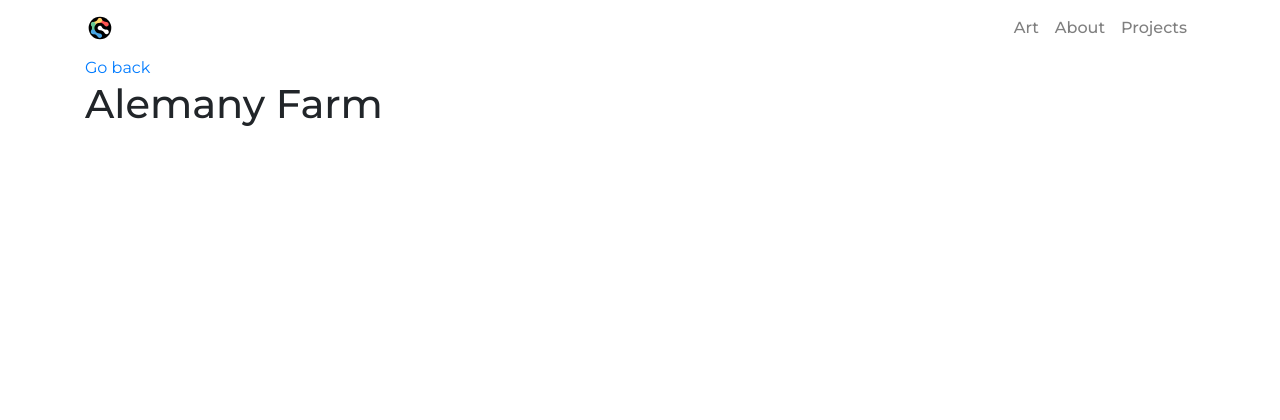
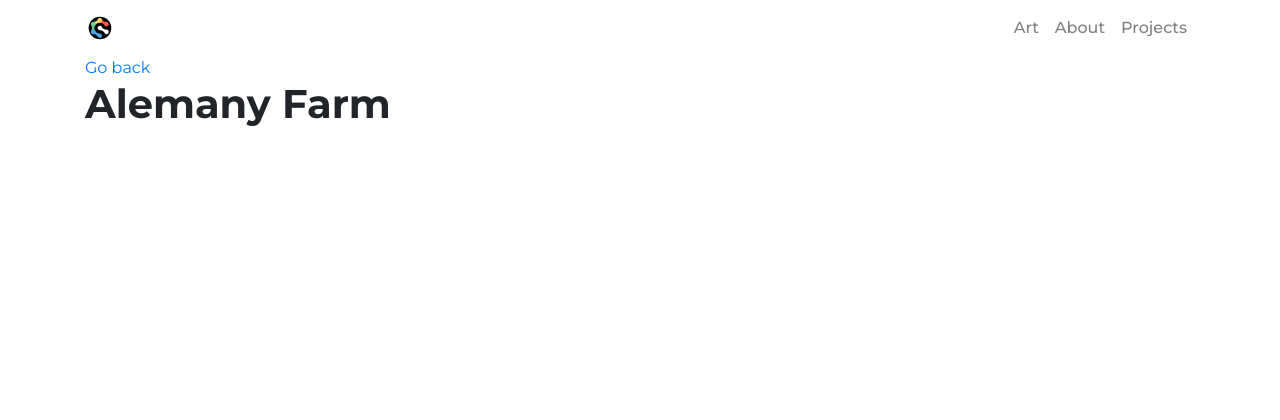
Before and after one commit to inventioncorps/icb-website, a PHP site: page /projects/alemany-farm.html in a window 1280 px wide. Shown: the top 420 px of the page. Run offline with PHP 8.4, Linux system fonts and the light colour scheme; some web fonts are replaced.

Commit message:
added favicon

```diff
--- a/assets/css/styles.css
+++ b/assets/css/styles.css
@@ -60,6 +60,15 @@ footer {
   background-color: #787878;
 }
 
+.article > a, .article > a:hover {
+  text-decoration: none;
+  color: black;
+}
+
+.article > h1 {
+  font-weight: 700;
+}
+
 @media (min-width: 768px) {
   .landing-text > h3 {
     font-size: 2rem;
--- a/assets/css/styles.scss
+++ b/assets/css/styles.scss
@@ -62,11 +62,22 @@ nav {
     font-weight: 800;
     text-transform: uppercase;
     font-size: 2rem;
+    // border-bottom: 10px solid $blue;
 }
 
 footer {
     height: 10%;
     background-color: $gray;
+}
+
+// PROJECT PAGE
+
+.article > a, .article > a:hover {
+    text-decoration: none;
+    color: black;
+}
+.article > h1 {
+    font-weight: 700;
 }
 
 // MEDIA QUERIES
--- a/assets/js/app.js
+++ b/assets/js/app.js
@@ -61,9 +61,9 @@ particlesJS('particles-js',
         }
       },
       "line_linked": {
-        "enable": false,
+        "enable": true,
         "distance": 150,
-        "color": "#ffffff",
+        "color": "#000000",
         "opacity": 0.4,
         "width": 1
       },
--- a/index.html
+++ b/index.html
@@ -7,6 +7,7 @@
 
   <title>Invention Corps</title>
   <meta name="description" content="We are the Invention Corps."/>
+  <link rel="icon" href="assets/img/favicon.ico" type="image/x-icon" />
 
   <!-- Fonts -->
   <link href="https://fonts.googleapis.com/css2?family=Montserrat:wght@400;500;700;800&family=Playfair+Display:ital@1&display=swap" rel="stylesheet">
--- a/projects/alemany-farm.html
+++ b/projects/alemany-farm.html
@@ -7,6 +7,7 @@
 
   <title>Invention Corps</title>
   <meta name="description" content="We are the Invention Corps."/>
+  <link rel="icon" href="assets/img/favicon.ico" type="image/x-icon" />
 
   <!-- Fonts -->
   <link href="https://fonts.googleapis.com/css2?family=Montserrat:wght@400;500;700;800&family=Playfair+Display:ital@1&display=swap" rel="stylesheet">
```
Also changed, not shown: assets/js/script.js (+40 -0 lines), assets/img/favicon.ico (added), 1 other file.
